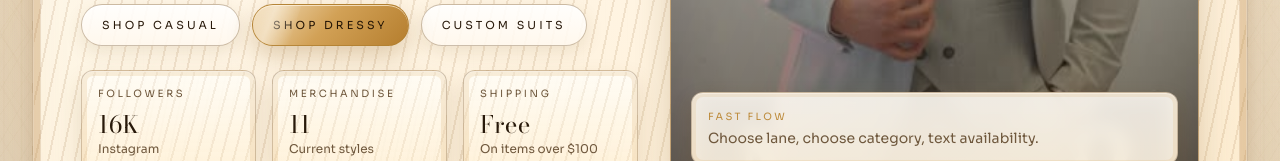
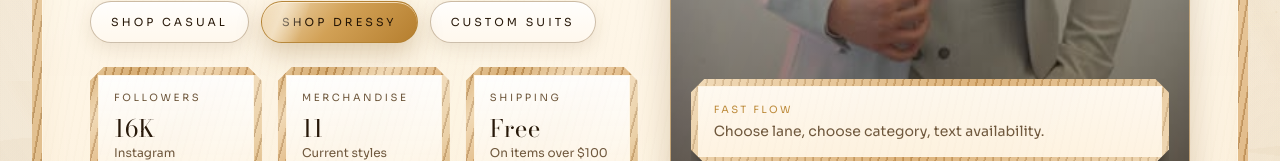
Before and after one commit to elachkarhafez/mr-sergio-site, a Next.js app: page / in a window 1280 px wide. Shown: the part 639-800 px from the top of the page. Built offline with nearby package versions, Linux system fonts and the light colour scheme; no server answers.

Commit message:
Refine oak plaque borders and restore royal white-gold background

```diff
--- a/app/globals.css
+++ b/app/globals.css
@@ -12,6 +12,9 @@
   --oak-light: #e5c594;
   --oak-mid: #c99754;
   --oak-deep: #8b5b24;
+  --oak-highlight: #f5e5cc;
+  --oak-shadow: #7c4d1f;
+  --oak-notch: 14px;
   --line: rgba(113, 78, 33, 0.36);
   --line-soft: rgba(113, 78, 33, 0.22);
   --success: #2f8a58;
@@ -33,9 +36,9 @@ body {
   display: flex;
   flex-direction: column;
   background:
-    radial-gradient(circle at 8% 14%, rgba(198, 144, 53, 0.18), transparent 28%),
-    radial-gradient(circle at 86% 8%, rgba(238, 208, 156, 0.38), transparent 40%),
-    linear-gradient(180deg, #fffcf7 0%, #fff4e2 54%, #fcebd2 100%);
+    radial-gradient(circle at 12% 8%, rgba(201, 150, 64, 0.13), transparent 32%),
+    radial-gradient(circle at 88% 4%, rgba(232, 197, 133, 0.2), transparent 38%),
+    linear-gradient(180deg, #ffffff 0%, #fffaf1 52%, #fff7ea 100%);
   color: var(--ink);
   font-family: var(--font-body), "Segoe UI", sans-serif;
   line-height: 1.5;
@@ -47,18 +50,12 @@ body::before {
   inset: 0;
   z-index: -3;
   pointer-events: none;
-  opacity: 0.09;
-  background:
-    repeating-linear-gradient(
-      125deg,
-      rgba(126, 87, 39, 0.2) 0 1px,
-      transparent 1px 24px
-    ),
-    repeating-linear-gradient(
-      55deg,
-      rgba(126, 87, 39, 0.14) 0 1px,
-      transparent 1px 24px
-    );
+  opacity: 0.05;
+  background: repeating-linear-gradient(
+    90deg,
+    rgba(189, 139, 59, 0.18) 0 1px,
+    transparent 1px 22px
+  );
 }
 
 body::after {
@@ -67,7 +64,7 @@ body::after {
   inset: 0;
   z-index: -3;
   pointer-events: none;
-  background: radial-gradient(circle at center, transparent 52%, rgba(94, 60, 22, 0.12) 100%);
+  background: radial-gradient(circle at center, transparent 56%, rgba(167, 117, 42, 0.08) 100%);
 }
 
 a {
@@ -111,122 +108,71 @@ textarea {
   inset: 0;
   z-index: -2;
   background:
-    radial-gradient(circle at 0% 0%, rgba(231, 188, 104, 0.17), transparent 30%),
-    radial-gradient(circle at 100% 100%, rgba(229, 199, 149, 0.2), transparent 30%);
+    radial-gradient(circle at 0% 0%, rgba(231, 188, 104, 0.12), transparent 32%),
+    radial-gradient(circle at 100% 100%, rgba(229, 199, 149, 0.14), transparent 34%);
 }
 
-.pinstripe-field {
-  pointer-events: none;
-  position: fixed;
-  inset: 0;
-  z-index: -2;
-  opacity: 0.11;
-  background-image: repeating-linear-gradient(
-    90deg,
-    rgba(160, 118, 58, 0.3) 0 1px,
-    transparent 1px 18px
-  );
-  animation: driftPinstripe 36s linear infinite;
-}
-
-.tailor-blueprint {
+.royal-wave-field {
   pointer-events: none;
   position: fixed;
   inset: 0;
   z-index: -1;
-  opacity: 0.24;
-  background-image:
-    linear-gradient(90deg, rgba(199, 153, 69, 0.08) 1px, transparent 1px),
-    linear-gradient(rgba(199, 153, 69, 0.06) 1px, transparent 1px);
-  background-size: 140px 140px, 140px 140px;
-  animation: blueprintFloat 44s linear infinite;
+  opacity: 0.2;
+  background:
+    linear-gradient(120deg, transparent 44%, rgba(189, 139, 59, 0.2) 50%, transparent 56%),
+    linear-gradient(62deg, transparent 46%, rgba(189, 139, 59, 0.13) 50%, transparent 54%);
+  background-size: 420px 420px, 360px 360px;
+  animation: royalWaveSlide 38s linear infinite;
 }
 
-.tailor-weave {
+.royal-crest-flow {
   pointer-events: none;
   position: fixed;
   inset: 0;
   z-index: -1;
-  opacity: 0.08;
-  background:
-    repeating-linear-gradient(
-      120deg,
-      rgba(131, 95, 46, 0.32) 0 1px,
-      transparent 1px 26px
-    ),
-    repeating-linear-gradient(
-      60deg,
-      rgba(131, 95, 46, 0.24) 0 1px,
-      transparent 1px 26px
+  opacity: 0.18;
+  background-image:
+    radial-gradient(circle at 18% 22%, rgba(189, 139, 59, 0.32) 0 1px, transparent 1px 100%),
+    radial-gradient(circle at 78% 74%, rgba(189, 139, 59, 0.28) 0 1px, transparent 1px 100%),
+    conic-gradient(
+      from 45deg at 50% 50%,
+      transparent 0 38deg,
+      rgba(189, 139, 59, 0.2) 38deg 52deg,
+      transparent 52deg 128deg,
+      rgba(189, 139, 59, 0.2) 128deg 142deg,
+      transparent 142deg 218deg,
+      rgba(189, 139, 59, 0.2) 218deg 232deg,
+      transparent 232deg 308deg,
+      rgba(189, 139, 59, 0.2) 308deg 322deg,
+      transparent 322deg 360deg
     );
-  animation: weaveShift 34s linear infinite;
+  background-size: 300px 300px, 360px 360px, 220px 220px;
+  animation: royalCrestDrift 52s linear infinite;
 }
 
-.tailor-measure-grid {
+.gold-vine-flow {
   pointer-events: none;
   position: fixed;
-  inset: 0;
+  inset: -18%;
   z-index: -1;
-  opacity: 0.16;
-  background-image:
-    repeating-linear-gradient(
-      90deg,
-      transparent 0 40px,
-      rgba(160, 115, 46, 0.24) 40px 41px,
-      transparent 41px 80px
-    ),
-    repeating-linear-gradient(
-      180deg,
-      transparent 0 80px,
-      rgba(160, 115, 46, 0.16) 80px 81px,
-      transparent 81px 160px
-    );
-  mask-image: linear-gradient(180deg, rgba(0, 0, 0, 0.55), rgba(0, 0, 0, 0.15));
-  animation: measureDrift 52s linear infinite;
-}
-
-.tailor-chalk-sweep {
-  pointer-events: none;
-  position: fixed;
-  inset: -15%;
-  z-index: -1;
-  opacity: 0.18;
+  opacity: 0.17;
   background:
     conic-gradient(
-      from 200deg at 24% 26%,
+      from 200deg at 20% 25%,
       transparent 0deg,
-      rgba(190, 141, 63, 0.26) 26deg,
-      transparent 54deg,
+      rgba(189, 139, 59, 0.25) 30deg,
+      transparent 62deg,
       transparent 360deg
     ),
     conic-gradient(
-      from 40deg at 80% 72%,
+      from 36deg at 82% 70%,
       transparent 0deg,
-      rgba(190, 141, 63, 0.2) 28deg,
-      transparent 60deg,
+      rgba(189, 139, 59, 0.22) 26deg,
+      transparent 58deg,
       transparent 360deg
     );
-  filter: blur(1px);
-  animation: chalkSweep 26s ease-in-out infinite alternate;
-}
-
-.tailor-seam-orbit {
-  pointer-events: none;
-  position: fixed;
-  inset: 0;
-  z-index: -1;
-  opacity: 0.24;
-  background:
-    radial-gradient(circle at 16% 84%, rgba(191, 141, 64, 0.22) 0 1px, transparent 1px 100%),
-    radial-gradient(circle at 86% 20%, rgba(191, 141, 64, 0.2) 0 1px, transparent 1px 100%),
-    repeating-linear-gradient(
-      112deg,
-      transparent 0 120px,
-      rgba(191, 141, 64, 0.18) 120px 122px,
-      transparent 122px 244px
-    );
-  background-size: 280px 280px, 360px 360px, 244px 244px;
-  animation: stitchOrbit 38s linear infinite;
+  filter: blur(0.4px);
+  animation: goldVineFlow 34s ease-in-out infinite alternate;
 }
 
 .button-primary,
@@ -384,36 +330,58 @@ textarea {
   transform: translateY(0);
 }
 
+.section-frame,
+.hero-stat-card,
+.product-card,
+.look-frame,
+.product-wood-frame,
+.oak-menu-shell,
+.premium-floating-panel {
+  --oak-cut: var(--oak-notch);
+  clip-path: polygon(
+    var(--oak-cut) 0,
+    calc(100% - var(--oak-cut)) 0,
+    100% var(--oak-cut),
+    100% calc(100% - var(--oak-cut)),
+    calc(100% - var(--oak-cut)) 100%,
+    var(--oak-cut) 100%,
+    0 calc(100% - var(--oak-cut)),
+    0 var(--oak-cut)
+  );
+}
+
 .section-frame {
   position: relative;
   isolation: isolate;
   overflow: hidden;
-  border-radius: 1.25rem;
-  border: 1px solid rgba(113, 78, 33, 0.34);
+  border-radius: 0;
+  border: 10px solid transparent;
   background:
+    linear-gradient(
+      180deg,
+      rgba(255, 255, 255, 0.98),
+      rgba(255, 250, 239, 0.96) 58%,
+      rgba(255, 245, 227, 0.95)
+    ) padding-box,
     repeating-linear-gradient(
-      102deg,
-      rgba(139, 91, 36, 0.12) 0 2px,
-      rgba(0, 0, 0, 0) 2px 13px
-    ),
+      100deg,
+      rgba(125, 81, 31, 0.34) 0 1px,
+      rgba(234, 204, 162, 0.42) 1px 7px,
+      rgba(166, 116, 56, 0.3) 7px 8px
+    ) border-box,
     linear-gradient(
-      165deg,
-      rgba(255, 255, 255, 0.96),
-      rgba(255, 246, 230, 0.96) 56%,
-      rgba(255, 238, 210, 0.96)
-    ),
-    repeating-linear-gradient(
-      90deg,
-      rgba(189, 139, 59, 0.05) 0 1px,
-      transparent 1px 22px
-    );
+      132deg,
+      var(--oak-highlight) 0%,
+      #ecd2aa 20%,
+      var(--oak-mid) 46%,
+      #f4dfbf 72%,
+      #d8a86d 100%
+    ) border-box;
   box-shadow:
-    0 24px 52px rgba(117, 77, 26, 0.14),
-    0 5px 14px rgba(117, 77, 26, 0.1),
-    inset 0 0 0 7px rgba(214, 166, 96, 0.22),
-    inset 0 0 0 8px rgba(141, 94, 37, 0.16),
-    inset 0 0 0 1px rgba(255, 252, 245, 0.72),
-    inset 0 -28px 44px rgba(191, 147, 78, 0.07);
+    0 20px 42px rgba(117, 77, 26, 0.15),
+    0 6px 14px rgba(117, 77, 26, 0.11),
+    inset 0 0 0 1px rgba(255, 248, 234, 0.74),
+    inset 0 -26px 34px rgba(180, 124, 57, 0.08);
 }
 
 .section-frame > * {
@@ -507,28 +475,36 @@ textarea {
 }
 
 .hero-stat-card {
-  border-color: rgba(124, 84, 33, 0.34);
+  border: 8px solid transparent;
+  border-radius: 0;
   background:
+    linear-gradient(180deg, rgba(255, 255, 255, 0.97), rgba(255, 247, 233, 0.94)) padding-box,
     repeating-linear-gradient(
       105deg,
-      rgba(139, 91, 36, 0.08) 0 2px,
-      transparent 2px 12px
+      rgba(129, 86, 39, 0.32) 0 1px,
+      rgba(236, 208, 166, 0.42) 1px 7px,
+      rgba(165, 115, 55, 0.28) 7px 8px
+    ) border-box,
+    linear-gradient(
+      134deg,
+      var(--oak-highlight) 0%,
+      #ebd2aa 24%,
+      var(--oak-mid) 52%,
+      #f4dfbf 76%,
+      #d8a86d 100%
     ),
     linear-gradient(180deg, rgba(255, 253, 246, 0.95), rgba(255, 241, 216, 0.9));
   box-shadow:
-    0 12px 24px rgba(120, 80, 28, 0.16),
-    inset 0 0 0 5px rgba(214, 166, 96, 0.18),
-    inset 0 1px 0 rgba(255, 255, 255, 0.8);
+    0 14px 26px rgba(120, 80, 28, 0.17),
+    inset 0 0 0 1px rgba(255, 245, 226, 0.7);
   transition: transform 260ms ease, border-color 260ms ease, box-shadow 260ms ease;
 }
 
 .hero-stat-card:hover {
   transform: translateY(-4px);
-  border-color: rgba(199, 153, 69, 0.5);
   box-shadow:
-    0 16px 28px rgba(120, 80, 28, 0.22),
-    inset 0 0 0 6px rgba(214, 166, 96, 0.2),
-    inset 0 1px 0 rgba(255, 255, 255, 0.84);
+    0 18px 30px rgba(120, 80, 28, 0.24),
+    inset 0 0 0 1px rgba(255, 247, 231, 0.76);
 }
 
 .wood-frame {
@@ -547,54 +523,65 @@ textarea {
 
 .product-wood-frame {
   position: relative;
-  border-radius: 1rem;
-  border: 1px solid rgba(116, 78, 34, 0.5);
+  border-radius: 0;
+  border: 11px solid transparent;
   background:
-    linear-gradient(138deg, rgba(236, 192, 126, 0.96), rgba(201, 146, 68, 0.98)),
+    linear-gradient(180deg, rgba(255, 255, 255, 0.04), rgba(255, 255, 255, 0.02)) padding-box,
     repeating-linear-gradient(
-      90deg,
-      rgba(119, 76, 32, 0.22) 0 1px,
-      rgba(0, 0, 0, 0) 1px 9px
-    );
+      102deg,
+      rgba(127, 84, 37, 0.34) 0 1px,
+      rgba(237, 209, 169, 0.42) 1px 8px,
+      rgba(165, 113, 52, 0.3) 8px 9px
+    ) border-box,
+    linear-gradient(
+      132deg,
+      #f6e7ce 0%,
+      #ebd1a8 22%,
+      #cf9a5a 50%,
+      #f7e6cb 76%,
+      #daab70 100%
+    ) border-box;
   box-shadow:
     0 14px 26px rgba(110, 72, 26, 0.24),
-    inset 0 0 0 1px rgba(255, 244, 224, 0.55);
+    inset 0 0 0 1px rgba(255, 246, 228, 0.66);
 }
 
 .product-wood-frame::before {
   content: "";
   position: absolute;
-  inset: 6px;
-  border-radius: 0.8rem;
-  border: 1px solid rgba(125, 85, 40, 0.62);
+  inset: 4px;
+  border-radius: 0;
+  border: 1px solid rgba(125, 85, 40, 0.45);
   pointer-events: none;
+  clip-path: inherit;
 }
 
 .product-wood-frame::after {
   content: "";
   position: absolute;
   inset: 0;
-  border-radius: 1rem;
+  border-radius: 0;
   pointer-events: none;
   background: linear-gradient(
     120deg,
-    rgba(255, 245, 228, 0.42),
+    rgba(255, 245, 228, 0.5),
     rgba(255, 245, 228, 0) 35%,
     rgba(76, 43, 12, 0.1) 100%
   );
+  clip-path: inherit;
 }
 
 .product-wood-frame-thick {
-  border-radius: 1.2rem;
+  border-radius: 0;
   box-shadow:
     0 16px 30px rgba(102, 66, 23, 0.26),
     inset 0 0 0 1px rgba(255, 247, 233, 0.6),
-    inset 0 0 0 12px rgba(180, 125, 54, 0.22);
+    inset 0 0 0 14px rgba(191, 138, 69, 0.24);
 }
 
 .product-wood-frame-thick::before {
-  inset: 8px;
-  border-radius: 0.95rem;
+  inset: 5px;
+  border-radius: 0;
 }
 
 .tailor-spotlight {
@@ -631,28 +618,35 @@ textarea {
 }
 
 .product-card {
-  border-color: rgba(113, 78, 33, 0.36);
+  border: 9px solid transparent;
+  border-radius: 0;
   background:
+    linear-gradient(180deg, rgba(255, 255, 255, 0.96), rgba(255, 245, 227, 0.95)) padding-box,
     repeating-linear-gradient(
       100deg,
-      rgba(139, 91, 36, 0.1) 0 2px,
-      transparent 2px 12px
-    ),
-    linear-gradient(180deg, rgba(255, 249, 239, 0.9), rgba(255, 243, 224, 0.92));
+      rgba(125, 81, 31, 0.32) 0 1px,
+      rgba(233, 203, 162, 0.38) 1px 7px,
+      rgba(165, 115, 55, 0.28) 7px 8px
+    ) border-box,
+    linear-gradient(
+      132deg,
+      var(--oak-highlight) 0%,
+      #ebd1a8 24%,
+      var(--oak-mid) 52%,
+      #f4dfbf 76%,
+      #d8a86d 100%
+    ) border-box;
   box-shadow:
-    0 12px 30px rgba(115, 77, 27, 0.15),
-    inset 0 0 0 6px rgba(214, 166, 96, 0.18),
-    inset 0 1px 0 rgba(255, 255, 255, 0.7);
+    0 12px 30px rgba(115, 77, 27, 0.17),
+    inset 0 0 0 1px rgba(255, 246, 228, 0.72);
   transition: transform 260ms ease, border-color 260ms ease, box-shadow 260ms ease;
 }
 
 .product-card:hover {
   transform: translateY(-5px);
-  border-color: rgba(189, 139, 59, 0.52);
   box-shadow:
-    0 18px 40px rgba(123, 83, 30, 0.24),
-    inset 0 0 0 7px rgba(214, 166, 96, 0.2),
-    inset 0 1px 0 rgba(255, 255, 255, 0.8);
+    0 18px 40px rgba(123, 83, 30, 0.26),
+    inset 0 0 0 1px rgba(255, 248, 233, 0.76);
 }
 
 .product-card-sheen {
@@ -685,19 +679,35 @@ textarea {
 }
 
 .look-frame {
-  border-color: rgba(113, 78, 33, 0.38);
+  border: 9px solid transparent;
+  border-radius: 0;
+  background:
+    linear-gradient(180deg, rgba(255, 255, 255, 0.06), rgba(255, 255, 255, 0.03)) padding-box,
+    repeating-linear-gradient(
+      102deg,
+      rgba(126, 82, 33, 0.33) 0 1px,
+      rgba(236, 207, 167, 0.4) 1px 7px,
+      rgba(165, 116, 55, 0.28) 7px 8px
+    ) border-box,
+    linear-gradient(
+      132deg,
+      var(--oak-highlight) 0%,
+      #ebd1a8 24%,
+      var(--oak-mid) 52%,
+      #f4dfbf 76%,
+      #d8a86d 100%
+    ) border-box;
   box-shadow:
-    0 12px 28px rgba(115, 78, 26, 0.22),
-    inset 0 0 0 6px rgba(214, 166, 96, 0.2);
+    0 14px 30px rgba(115, 78, 26, 0.24),
+    inset 0 0 0 1px rgba(255, 245, 227, 0.7);
   transition: transform 260ms ease, border-color 260ms ease, box-shadow 260ms ease;
 }
 
 .look-frame:hover {
   transform: translateY(-6px);
-  border-color: rgba(199, 153, 69, 0.42);
   box-shadow:
-    0 16px 34px rgba(115, 78, 26, 0.26),
-    inset 0 0 0 7px rgba(214, 166, 96, 0.22);
+    0 18px 36px rgba(115, 78, 26, 0.28),
+    inset 0 0 0 1px rgba(255, 248, 233, 0.74);
 }
 
 .look-frame::before {
@@ -793,17 +803,27 @@ textarea {
 }
 
 .oak-menu-shell {
+  border: 8px solid transparent;
+  border-radius: 0;
   background:
+    linear-gradient(180deg, rgba(255, 251, 245, 0.98), rgba(255, 245, 229, 0.97)) padding-box,
     repeating-linear-gradient(
       100deg,
-      rgba(139, 91, 36, 0.1) 0 2px,
-      transparent 2px 13px
-    ),
-    linear-gradient(180deg, rgba(255, 251, 245, 0.96), rgba(255, 242, 219, 0.96));
+      rgba(127, 84, 36, 0.3) 0 1px,
+      rgba(235, 206, 166, 0.4) 1px 7px,
+      rgba(166, 116, 56, 0.27) 7px 8px
+    ) border-box,
+    linear-gradient(
+      132deg,
+      var(--oak-highlight) 0%,
+      #ebd1a8 24%,
+      var(--oak-mid) 52%,
+      #f4dfbf 76%,
+      #d8a86d 100%
+    ) border-box;
   box-shadow:
-    0 12px 24px rgba(115, 78, 25, 0.2),
-    inset 0 0 0 5px rgba(214, 166, 96, 0.17),
-    inset 0 1px 0 rgba(255, 255, 255, 0.8);
+    0 14px 28px rgba(115, 78, 25, 0.22),
+    inset 0 0 0 1px rgba(255, 245, 227, 0.76);
 }
 
 .luxury-footer-shell {
@@ -817,12 +837,20 @@ textarea {
 }
 
 .premium-floating-panel {
-  border-color: rgba(113, 78, 33, 0.34);
-  background: linear-gradient(180deg, rgba(255, 251, 244, 0.9), rgba(255, 245, 228, 0.92));
+  border: 7px solid transparent;
+  border-radius: 0;
+  background:
+    linear-gradient(180deg, rgba(255, 251, 244, 0.94), rgba(255, 245, 228, 0.94)) padding-box,
+    repeating-linear-gradient(
+      102deg,
+      rgba(127, 84, 36, 0.26) 0 1px,
+      rgba(236, 207, 167, 0.34) 1px 7px,
+      rgba(166, 116, 56, 0.22) 7px 8px
+    ) border-box,
+    linear-gradient(132deg, #f4e2c4 0%, #d5a566 52%, #f1ddbc 100%) border-box;
   box-shadow:
-    0 8px 20px rgba(117, 77, 26, 0.2),
-    inset 0 0 0 4px rgba(214, 166, 96, 0.16),
-    inset 0 1px 0 rgba(255, 255, 255, 0.75);
+    0 10px 22px rgba(117, 77, 26, 0.22),
+    inset 0 0 0 1px rgba(255, 245, 226, 0.74);
 }
 
 .premium-lane {
@@ -845,18 +873,19 @@ textarea {
 }
 
 .premium-surface {
-  border-color: rgba(113, 78, 33, 0.34);
+  border: 6px solid transparent;
   background:
+    linear-gradient(180deg, rgba(255, 255, 255, 0.96), rgba(255, 247, 232, 0.94)) padding-box,
     repeating-linear-gradient(
-      105deg,
-      rgba(139, 91, 36, 0.09) 0 2px,
-      transparent 2px 13px
-    ),
-    linear-gradient(180deg, rgba(255, 255, 255, 0.94), rgba(255, 245, 228, 0.9));
+      100deg,
+      rgba(127, 84, 36, 0.24) 0 1px,
+      rgba(236, 207, 167, 0.3) 1px 7px,
+      rgba(166, 116, 56, 0.2) 7px 8px
+    ) border-box,
+    linear-gradient(132deg, #f4e2c4 0%, #d5a566 52%, #f1ddbc 100%) border-box;
   box-shadow:
-    0 10px 24px rgba(118, 81, 31, 0.12),
-    inset 0 0 0 5px rgba(214, 166, 96, 0.16),
-    inset 0 1px 0 rgba(255, 255, 255, 0.75);
+    0 10px 24px rgba(118, 81, 31, 0.14),
+    inset 0 0 0 1px rgba(255, 247, 232, 0.74);
 }
 
 .luxury-inline-link {
@@ -882,63 +911,36 @@ textarea {
   transform: scaleX(1);
 }
 
-@keyframes driftPinstripe {
-  0% {
-    transform: translateX(0);
-  }
-  100% {
-    transform: translateX(18px);
-  }
-}
-
-@keyframes blueprintFloat {
+@keyframes royalWaveSlide {
   0% {
     background-position: 0 0, 0 0;
   }
   100% {
-    background-position: 140px 0, 0 140px;
+    background-position: 420px 0, -360px 0;
   }
 }
 
-@keyframes weaveShift {
-  0% {
-    background-position: 0 0, 0 0;
-  }
-  100% {
-    background-position: 180px 140px, -140px 180px;
-  }
-}
-
-@keyframes measureDrift {
-  0% {
-    background-position: 0 0, 0 0;
-  }
-  100% {
-    background-position: 160px 0, 0 160px;
-  }
-}
-
-@keyframes chalkSweep {
-  0% {
-    transform: rotate(-3deg) scale(1);
-    opacity: 0.1;
-  }
-  50% {
-    transform: rotate(2deg) scale(1.03);
-    opacity: 0.22;
-  }
-  100% {
-    transform: rotate(6deg) scale(1.05);
-    opacity: 0.14;
-  }
-}
-
-@keyframes stitchOrbit {
+@keyframes royalCrestDrift {
   0% {
     background-position: 0 0, 0 0, 0 0;
   }
   100% {
-    background-position: 140px -120px, -180px 160px, 260px 180px;
+    background-position: 180px -120px, -200px 200px, 220px 160px;
+  }
+}
+
+@keyframes goldVineFlow {
+  0% {
+    transform: translate3d(-2%, -1%, 0) rotate(-2deg) scale(1);
+    opacity: 0.1;
+  }
+  50% {
+    transform: translate3d(1.2%, 1.4%, 0) rotate(1deg) scale(1.03);
+    opacity: 0.18;
+  }
+  100% {
+    transform: translate3d(3%, 2%, 0) rotate(4deg) scale(1.05);
+    opacity: 0.13;
   }
 }
 
--- a/app/layout.tsx
+++ b/app/layout.tsx
@@ -32,12 +32,9 @@ export default function RootLayout({
     <html lang="en" className={`${display.variable} ${body.variable}`}>
       <body>
         <div className="ambient-glow" aria-hidden />
-        <div className="pinstripe-field" aria-hidden />
-        <div className="tailor-blueprint" aria-hidden />
-        <div className="tailor-weave" aria-hidden />
-        <div className="tailor-measure-grid" aria-hidden />
-        <div className="tailor-chalk-sweep" aria-hidden />
-        <div className="tailor-seam-orbit" aria-hidden />
+        <div className="royal-wave-field" aria-hidden />
+        <div className="royal-crest-flow" aria-hidden />
+        <div className="gold-vine-flow" aria-hidden />
 
         <SiteHeader />
         <main className="mx-auto w-full max-w-7xl flex-1 px-5 pt-10 lg:px-8">{children}</main>
```
